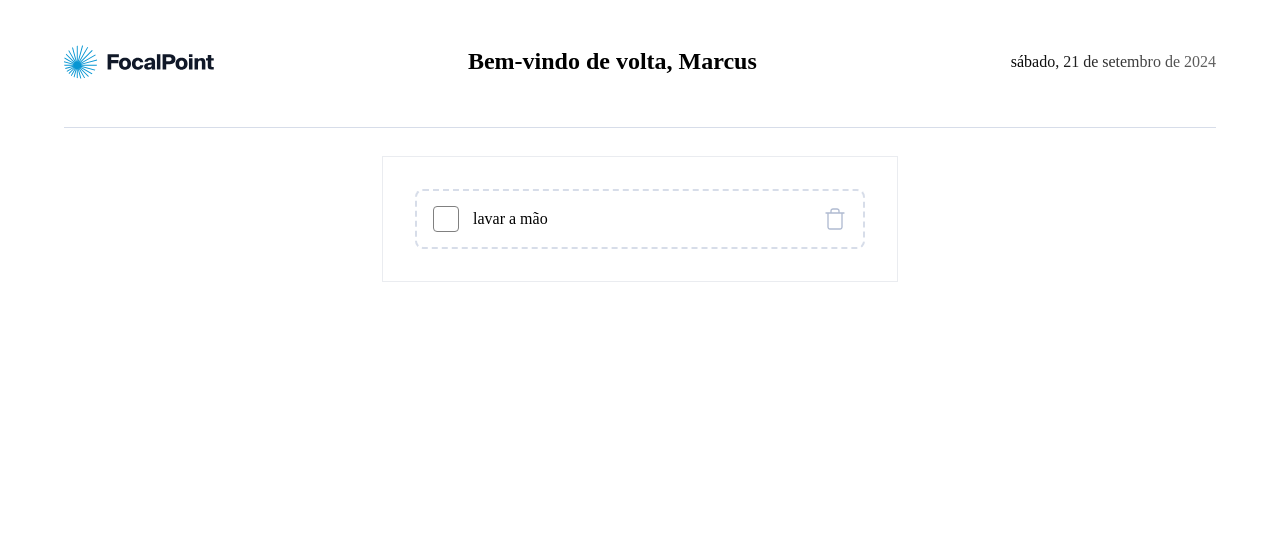
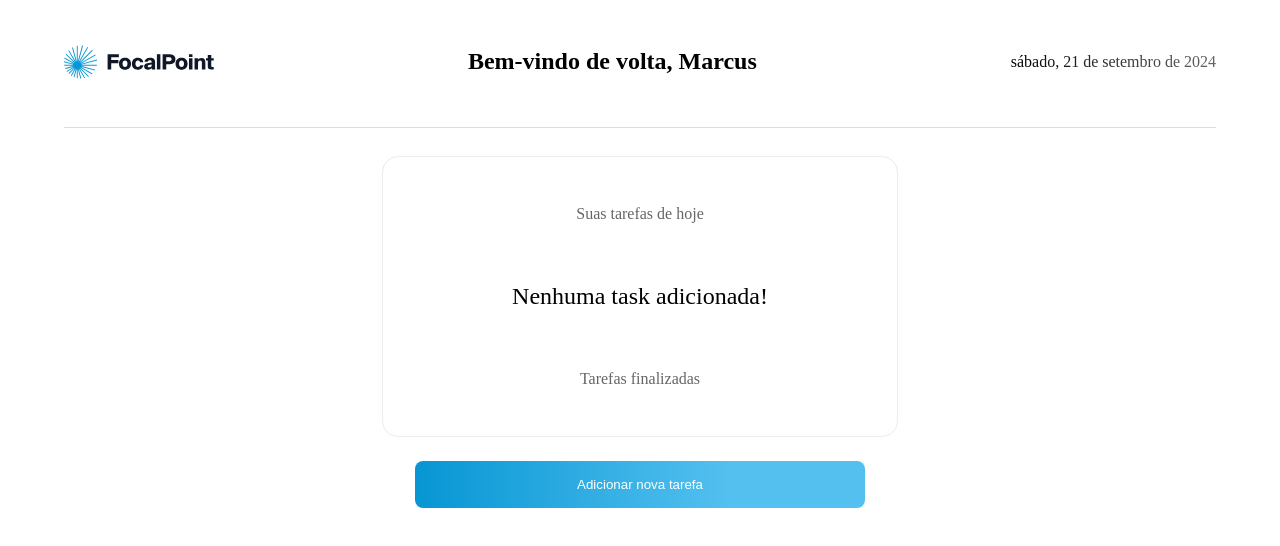
Before and after one commit to GuiOrlandin/test_legaplan, a Next.js app: page /home in a window 1280 px wide. Shown: the top 546 px of the page. Built offline with nearby package versions, Linux system fonts and the light colour scheme.

Commit message:
Implement modal for deleted tasks and useReducer for adding, removing and unchecking completed tasks.

```diff
--- a/package.json
+++ b/package.json
@@ -11,12 +11,14 @@
   "dependencies": {
     "next": "14.2.13",
     "react": "^18",
-    "react-dom": "^18"
+    "react-dom": "^18",
+    "uuid": "^10.0.0"
   },
   "devDependencies": {
     "@types/node": "^20",
     "@types/react": "^18",
     "@types/react-dom": "^18",
+    "@types/uuid": "^10.0.0",
     "eslint": "^8",
     "eslint-config-next": "14.2.13",
     "sass": "^1.79.2",
--- /dev/null
+++ b/src/app/components/deleteTask.tsx
@@ -0,0 +1,31 @@
+import styles from "@/app/styles/deleteTask.module.scss";
+
+interface DeleteTaskProps {
+  isOpen: boolean;
+  toggleModal: () => void;
+  removeTask: () => void;
+}
+
+export default function DeleteTask({
+  isOpen,
+  removeTask,
+  toggleModal,
+}: DeleteTaskProps) {
+  return (
+    <>
+      {isOpen && (
+        <div className={styles.overlay}>
+          <div className={styles.deleteTaskContainer}>
+            <h1>Deletar tarefa</h1>
+            <p>Tem certeza que você deseja deletar essa tarefa?</p>
+
+            <div>
+              <button onClick={() => toggleModal()}>Cancelar</button>
+              <button onClick={() => removeTask()}>Deletar</button>
+            </div>
+          </div>
+        </div>
+      )}
+    </>
+  );
+}
--- a/src/app/components/newTask.tsx
+++ b/src/app/components/newTask.tsx
@@ -15,7 +15,8 @@ export default function NewTask({
   const [task, setTask] = useState<string>("");
 
   function handleAddTask() {
-    setTask(task);
+    addTask(task);
+    setTask("");
     toggleModal();
   }
 
--- a/src/app/components/task.tsx
+++ b/src/app/components/task.tsx
@@ -4,31 +4,36 @@ import styles from "@/app/styles/task.module.scss";
 import trashIcon from "../../public/trashIcon.svg";
 import Image from "next/image";
 import { useState } from "react";
-import NewTask from "./newTask";
+import { Task } from "../home/page";
+import DeleteTask from "./deleteTask";
 
 interface TaskProps {
-  addTask: (task: string) => void;
-  removeTask: (task: string) => void;
-  taskContent: string;
+  removeTask: (task: Task) => void;
+  task: Task;
+  toggleComplete?: (task: Task) => void;
 }
 
-export default function Task({ addTask, taskContent, removeTask }: TaskProps) {
+export default function Task({ task, removeTask, toggleComplete }: TaskProps) {
   const [isOpen, setIsOpen] = useState<boolean>(false);
 
   return (
     <div className={styles.taskContainer}>
       <div>
-        <input id="taskCheckbox" type="checkbox" />
-        <label htmlFor="taskCheckbox">{taskContent}</label>
+        <input
+          id={task.id}
+          type="checkbox"
+          checked={task.completed}
+          onChange={() => toggleComplete!(task)}
+        />
+        <label htmlFor={task.id}>{task.name}</label>
       </div>
 
+      <DeleteTask
+        isOpen={isOpen}
+        removeTask={() => removeTask(task)}
+        toggleModal={() => setIsOpen(false)}
+      />
       <Image src={trashIcon} alt="trash icon" onClick={() => setIsOpen(true)} />
-
-      <NewTask
-        isOpen={isOpen}
-        toggleModal={() => setIsOpen(!isOpen)}
-        addTask={addTask}
-      />
     </div>
   );
 }
--- a/src/app/home/page.tsx
+++ b/src/app/home/page.tsx
@@ -6,27 +6,74 @@ import logoImage from "../../public/logo.svg";
 
 import styles from "@/app/styles/home.module.scss";
 import Task from "../components/task";
-import { useReducer, useState } from "react";
+import { useEffect, useReducer, useState } from "react";
+import NewTask from "../components/newTask";
+import { v4 as uuidv4 } from "uuid";
 
-type Task = string;
+export type Task = { id: string; name: string; completed: boolean };
 
 type TaskAction =
   | { type: "addTask"; task: Task }
-  | { type: "removeTask"; task: Task };
+  | { type: "removeTask"; task: Task }
+  | { type: "completeTask"; task: Task }
+  | { type: "setTasks"; task: Task[] };
+
+type CompletedTaskAction =
+  | { type: "addCompletedTask"; task: Task }
+  | { type: "removeCompletedTask"; task: Task }
+  | { type: "uncheckTask"; task: Task }
+  | { type: "setTasks"; task: Task[] };
 
 function taskReducer(state: Task[], action: TaskAction): Task[] {
   switch (action.type) {
     case "addTask":
       return [...state, action.task];
     case "removeTask":
-      return state.filter((task) => task !== action.task);
+      return state.filter((task) => task.id !== action.task.id);
+    case "completeTask":
+      return state.map((task) =>
+        task.id === action.task.id
+          ? { ...task, completed: !task.completed }
+          : task
+      );
+    case "setTasks":
+      return action.task;
+    default:
+      return state;
+  }
+}
+
+function completedTaskReducer(
+  state: Task[],
+  action: CompletedTaskAction
+): Task[] {
+  switch (action.type) {
+    case "addCompletedTask":
+      return [...state, action.task];
+    case "removeCompletedTask":
+      return state.filter((task) => task.id !== action.task.id);
+    case "uncheckTask":
+      return state.map((task) =>
+        task.id === action.task.id
+          ? { ...task, completed: !task.completed }
+          : task
+      );
+    case "setTasks":
+      return action.task;
     default:
       return state;
   }
 }
 
 export default function Home() {
+  const [addNewTaskModalIsOpen, setAddNewTaskModalIsOpen] =
+    useState<boolean>(false);
+
   const [tasks, dispatch] = useReducer(taskReducer, []);
+  const [completedTasks, completedTaskDispatch] = useReducer(
+    completedTaskReducer,
+    []
+  );
   const date = new Date();
 
   const formattedDate = date.toLocaleDateString("pt-BR", {
@@ -35,6 +82,48 @@ export default function Home() {
     month: "long",
     day: "2-digit",
   });
+
+  useEffect(() => {
+    if (tasks) {
+      const completedTask = tasks.find((task) => task.completed === true);
+      const tasksNotCompleted = tasks.filter((task) => task.completed !== true);
+
+      if (completedTask) {
+        completedTaskDispatch({
+          type: "addCompletedTask",
+          task: completedTask,
+        });
+
+        dispatch({
+          type: "setTasks",
+          task: tasksNotCompleted,
+        });
+      }
+    }
+
+    if (completedTasks.length > 0) {
+      const uncheckedTask = completedTasks.find(
+        (task) => task.completed === false
+      );
+      const filteredCompletedTasks = tasks.filter(
+        (task) => task.completed === true
+      );
+
+      console.log(uncheckedTask);
+
+      if (uncheckedTask) {
+        dispatch({
+          type: "addTask",
+          task: uncheckedTask,
+        });
+
+        completedTaskDispatch({
+          type: "setTasks",
+          task: filteredCompletedTasks,
+        });
+      }
+    }
+  }, [tasks, completedTasks]);
 
   return (
     <div className={styles.homePageContainer}>
@@ -46,12 +135,63 @@ export default function Home() {
       </header>
 
       <div className={styles.cardContainer}>
-        <Task
-          addTask={(newTask) => dispatch({ type: "addTask", task: newTask })}
-          removeTask={(task) => dispatch({ type: "removeTask", task: task })}
-          taskContent="lavar a mão"
-        />
+        <p>Suas tarefas de hoje</p>
+        {tasks.length > 0 ? (
+          tasks.map((task) => (
+            <Task
+              key={task.id}
+              removeTask={(task: Task) =>
+                dispatch({ type: "removeTask", task: task })
+              }
+              task={task}
+              toggleComplete={(task: Task) =>
+                dispatch({ type: "completeTask", task: task })
+              }
+            />
+          ))
+        ) : (
+          <h2>Nenhuma task adicionada!</h2>
+        )}
+
+        <div className={styles.completedTaskContainer}>
+          <p>Tarefas finalizadas</p>
+          {completedTasks.length > 0 &&
+            completedTasks.map((task) => (
+              <Task
+                key={task.id}
+                removeTask={(task: Task) =>
+                  completedTaskDispatch({
+                    type: "removeCompletedTask",
+                    task: task,
+                  })
+                }
+                task={task}
+                toggleComplete={(task: Task) =>
+                  completedTaskDispatch({ type: "uncheckTask", task: task })
+                }
+              />
+            ))}
+        </div>
       </div>
+
+      <NewTask
+        isOpen={addNewTaskModalIsOpen}
+        toggleModal={() => setAddNewTaskModalIsOpen(!addNewTaskModalIsOpen)}
+        addTask={(newTask) =>
+          dispatch({
+            type: "addTask",
+            task: {
+              id: uuidv4(),
+              name: newTask,
+              completed: false,
+            },
+          })
+        }
+      />
+
+      <button onClick={() => setAddNewTaskModalIsOpen(true)}>
+        Adicionar nova tarefa
+      </button>
     </div>
   );
 }
--- /dev/null
+++ b/src/app/styles/deleteTask.module.scss
@@ -0,0 +1,59 @@
+@mixin formattedButton($background, $color) {
+  padding: 1rem 3.9375rem;
+  border: none;
+  border-radius: 8px;
+  background: $background;
+  color: $color;
+  cursor: pointer;
+}
+
+.overlay {
+  position: fixed;
+  top: 0;
+  left: 0;
+  width: 100%;
+  height: 100%;
+  background: rgba(255, 255, 255, 0.8);
+  backdrop-filter: blur(2px);
+  z-index: 999;
+}
+
+.deleteTaskContainer {
+  display: flex;
+  text-align: start;
+  flex-direction: column;
+  position: fixed;
+  top: 50%;
+  left: 50%;
+  transform: translate(-50%, -50%);
+  z-index: 1000;
+  padding: 2rem;
+  background-color: white;
+  box-shadow: 0 4px 8px rgba(0, 0, 0, 0.2);
+
+  h1 {
+    display: flex;
+    margin-bottom: 2rem;
+    font-size: 1.5rem;
+  }
+
+  p {
+    display: flex;
+    margin-bottom: 0.5rem;
+  }
+
+  div:first-of-type {
+    display: flex;
+    gap: 1rem;
+  }
+
+  button:first-of-type {
+    @include formattedButton(#e7eefb, #000000);
+  }
+  button:last-child {
+    @include formattedButton(
+      linear-gradient(to right, #d30707 0%, #d30707 10%, #f05353 100%),
+      #ffffff
+    );
+  }
+}
--- a/src/app/styles/home.module.scss
+++ b/src/app/styles/home.module.scss
@@ -2,6 +2,28 @@
   display: flex;
   flex-direction: column;
   z-index: 0;
+
+  button {
+    display: flex;
+    margin-left: auto;
+    margin-right: auto;
+    border-radius: 8px;
+    border: none;
+    background: linear-gradient(
+      to right,
+      #0796d3 0%,
+      #53c0f0 70%,
+      #53c0f0 100%
+    );
+    color: white;
+    padding: 1rem 10.1rem;
+
+    margin-top: 1.5rem;
+
+    &:hover {
+      cursor: pointer;
+    }
+  }
 }
 
 .header {
@@ -26,11 +48,29 @@
 }
 
 .cardContainer {
+  display: flex;
+  flex-direction: column;
+  border-radius: 16px;
+  gap: 1.5rem;
+  text-align: center;
   width: 28.125rem;
-  padding: 2rem; //editar
+  padding: 2rem;
   border: 1px solid #eaecf0;
   margin-top: 1.75rem;
-  display: block;
   margin-left: auto;
   margin-right: auto;
+
+  p {
+    color: #666666;
+  }
+
+  h2 {
+    font-weight: 500;
+  }
 }
+
+.completedTaskContainer {
+  display: flex;
+  flex-direction: column;
+  gap: 1.5rem;
+}
```
Also changed, not shown: 1 other file (tests, documents, lock files or other folders).
